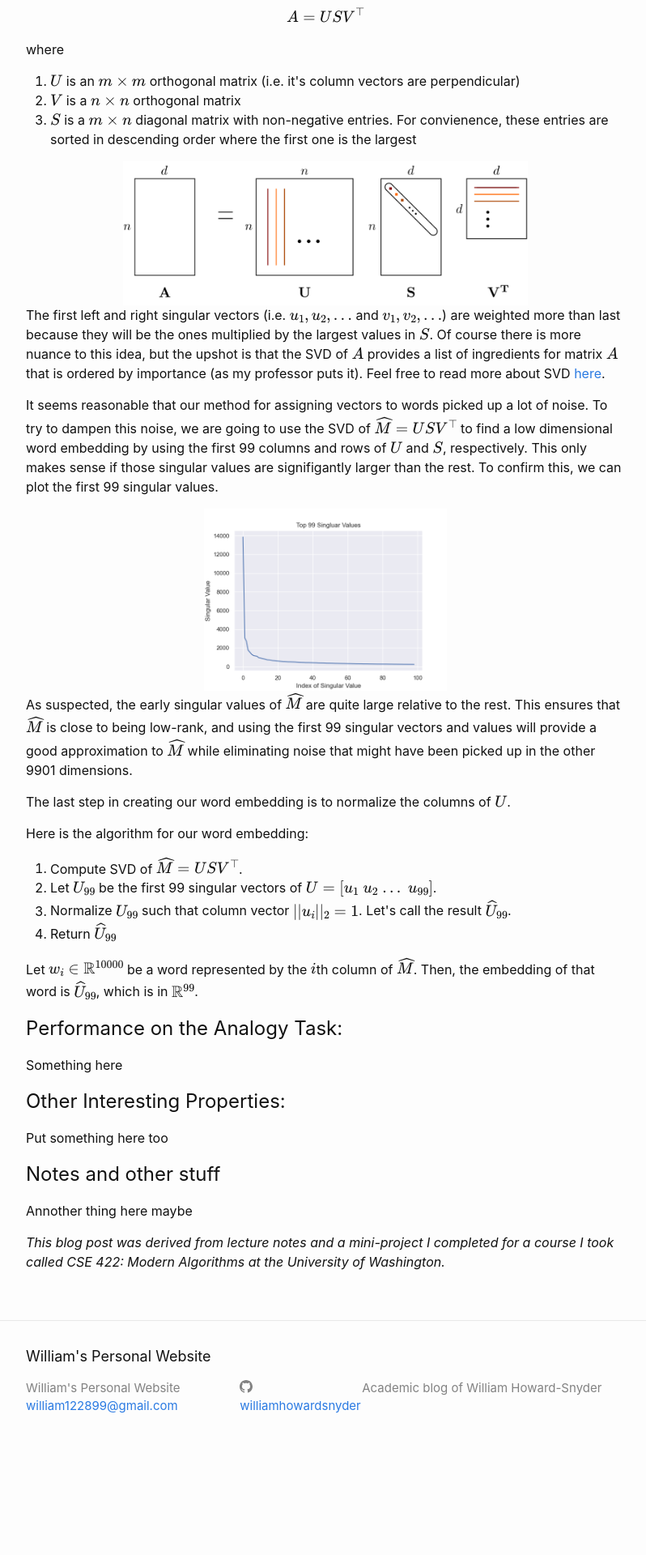
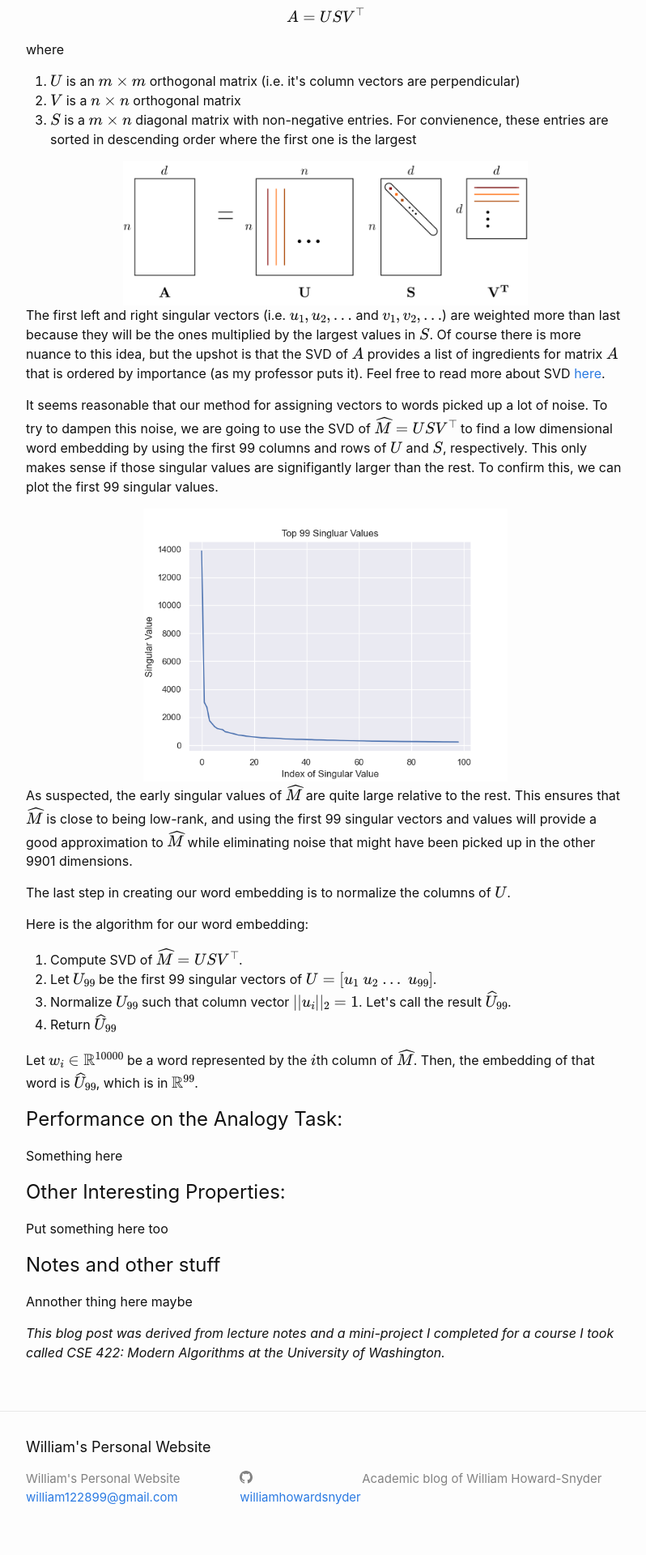
Before and after one commit to williamhowardsnyder/williamhowardsnyder.github.io, a Jekyll site: the page built from _posts/2021-02-10-Word_Embeddings.markdown, in a window 1280 px wide. Shown: the part 1311-3231 px from the top of the page at 81% size, without its empty margins (238-1036 px from the left). Built offline with Jekyll 4.4.1, drawn with Linux system fonts in a browser that asks for light colours; formulas are drawn with MathJax 3; before the commit the page ends 3119 px from its top, so only the background shows below that.

Commit message:
Update 2021-02-10-Word_Embeddings.markdown

```diff
--- a/_posts/2021-02-10-Word_Embeddings.markdown
+++ b/_posts/2021-02-10-Word_Embeddings.markdown
@@ -40,7 +40,7 @@ The first left and right singular vectors (i.e. $u_1, u_2, ...$ and $v_1, v_2, .
 It seems reasonable that our method for assigning vectors to words picked up a lot of noise. To try to dampen this noise, we are going to use the SVD of $\widehat{M} = USV^\top$ to find a low dimensional word embedding by using the first 99 columns and rows of $U$ and $S$, respectively. This only makes sense if those singular values are signifigantly larger than the rest. To confirm this, we can plot the first 99 singular values.
 
 <div style="text-align:center;">
-   <img style="width:300px;" src="/assets/images/p2_part_a.png" />
+   <img style="width:450px;" src="/assets/images/p2_part_a.png" />
 </div>
 
 As suspected, the early singular values of $\widehat{M}$ are quite large relative to the rest. This ensures that $\widehat{M}$ is close to being low-rank, and using the first 99 singular vectors and values will provide a good approximation to $\widehat{M}$ while eliminating noise that might have been picked up in the other 9901 dimensions.
```
